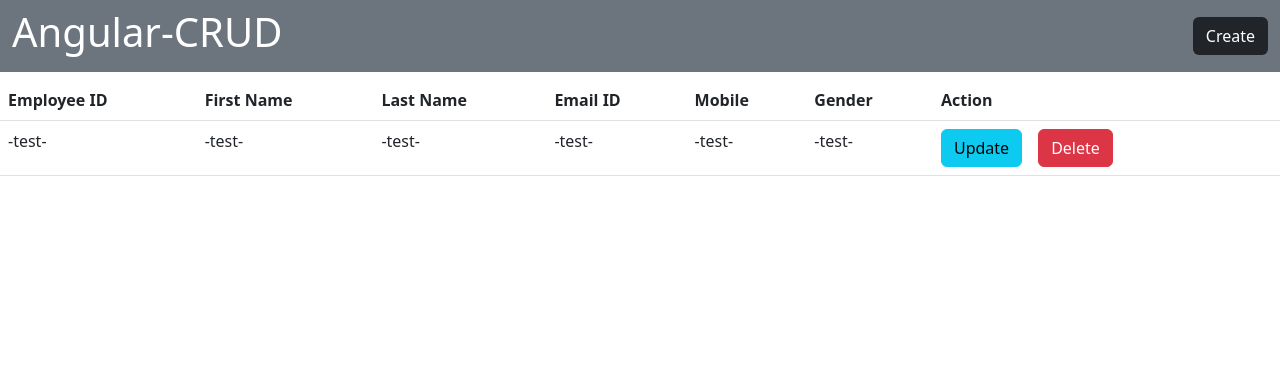
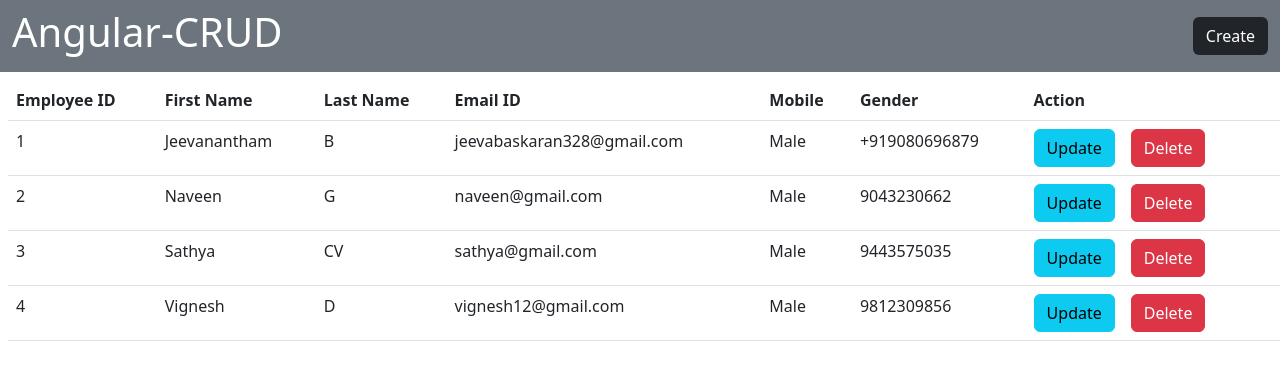
Before and after one commit to Jeeva-Sparkouttech/Angular-CRUD, an Angular app: page / in a window 1280 px wide. Shown: the top 380 px of the page. Built offline with nearby package versions, Linux system fonts and the light colour scheme; data requests are answered from the project's data file.

Commit message:
POST and GET api call

```diff
--- a/db.json
+++ b/db.json
@@ -1,12 +1,45 @@
 {
   "posts": [
-
+    {
+      "id": "1",
+      "firstName": "Jeevanantham",
+      "lastName": "B",
+      "email": "jeevabaskaran328@gmail.com",
+      "gender": "Male",
+      "mobile": "+919080696879"
+    },
+    {
+      "id": "2",
+      "firstName": "Naveen",
+      "lastName": "G",
+      "email": "naveen@gmail.com",
+      "gender": "Male",
+      "mobile": "9043230662"
+    },
+    {
+      "id": "3",
+      "firstName": "Sathya",
+      "lastName": "CV",
+      "email": "sathya@gmail.com",
+      "gender": "Male",
+      "mobile": "9443575035"
+    },
+    {
+      "id": "4",
+      "firstName": "Vignesh",
+      "lastName": "D",
+      "email": "vignesh12@gmail.com",
+      "gender": "Male",
+      "mobile": "9812309856"
+    }
   ],
-    "comments": [{
+  "comments": [
+    {
       "id": 1,
       "body": "some comment",
       "postId": 1
-    }],
+    }
+  ],
   "profile": {
     "name": "typicode"
   }
--- a/src/app/create-data/create-data.component.ts
+++ b/src/app/create-data/create-data.component.ts
@@ -1,8 +1,8 @@
 import { Component, OnInit } from '@angular/core';
-import { FormsModule,ReactiveFormsModule } from '@angular/forms';
 import { FormBuilder,FormGroup } from '@angular/forms';
 import { EmployeeModel } from '../employee.model';
 import { CrudServiceService } from '../Service/crud-service.service';
+import { Router } from '@angular/router';
 
 @Component({
   selector: 'app-create-data',
@@ -14,7 +14,7 @@ export class CreateDataComponent implements OnInit {
   angForm !: FormGroup
   employeeModalObj : EmployeeModel = new EmployeeModel()
 
-  constructor(private formBuilder : FormBuilder,private api : CrudServiceService) { }
+  constructor(private formBuilder : FormBuilder,private api : CrudServiceService , private router:Router) { }
 
   ngOnInit(): void {
     this.angForm = this.formBuilder.group({
@@ -27,12 +27,25 @@ export class CreateDataComponent implements OnInit {
     })
   }
 
-  postEmployeeDetails(){
+  async postEmployeeDetails(){
     this.employeeModalObj.id = this.angForm.value.id
     this.employeeModalObj.firstName = this.angForm.value.firstName
     this.employeeModalObj.lastName = this.angForm.value.lastName
     this.employeeModalObj.email = this.angForm.value.email
     this.employeeModalObj.gender = this.angForm.value.gender
     this.employeeModalObj.mobile = this.angForm.value.mobile
+
+    await this.api.postEmployee(this.employeeModalObj)
+    .subscribe(res=>{
+      console.log(res)
+      alert("Employee added successfully")
+      this.angForm.reset()
+    },
+    err=>{
+      console.log(err)
+      alert("Something went wrong")
+    })
+
+    await this.router.navigate(['/home'])
   }
 }
--- a/src/app/home/home.component.html
+++ b/src/app/home/home.component.html
@@ -1,4 +1,4 @@
-<table class="table mt-2">
+<table class="table mt-2 ms-2">
     <thead>
         <tr>
             <th scope="col">Employee ID</th>
@@ -12,16 +12,17 @@
     </thead>
     <tbody>
         <tr>
-            <td>-test-</td>
-            <td>-test-</td>
-            <td>-test-</td>
-            <td>-test-</td>
-            <td>-test-</td>
-            <td>-test-</td>
-            <td>
-                <button class="btn btn-info" routerLink="/update-data">Update</button>
-                <button class="btn btn-danger mx-3" routerLink="/delete-data">Delete</button>
-            </td>
-        </tr>
+            <tr *ngFor="let employee of employeeData">
+                <td scope="col">{{employee.id}}</td>
+                <td scope="col">{{employee.firstName}}</td>
+                <td scope="col">{{employee.lastName}}</td>
+                <td scope="col">{{employee.email}}</td>
+                <td scope="col">{{employee.gender}}</td>
+                <td scope="col">{{employee.mobile}}</td>
+                <td>
+                    <button class="btn btn-info" routerLink="/update-data">Update</button>
+                    <button class="btn btn-danger mx-3" routerLink="/delete-data">Delete</button>
+                </td>
+            </tr>
     </tbody>
 </table>
--- a/src/app/home/home.component.ts
+++ b/src/app/home/home.component.ts
@@ -1,4 +1,5 @@
 import { Component, OnInit } from '@angular/core';
+import { CrudServiceService } from '../Service/crud-service.service';
 
 @Component({
   selector: 'app-home',
@@ -7,9 +8,19 @@ import { Component, OnInit } from '@angular/core';
 })
 export class HomeComponent implements OnInit {
 
-  constructor() { }
+  employeeData !: any
+
+  constructor(private api : CrudServiceService) { }
 
   ngOnInit(): void {
+    this.getAllEmployee()
+  }
+
+  getAllEmployee(){
+    this.api.getEmployee()
+    .subscribe(res =>{
+      this.employeeData = res
+    })
   }
 
 }
```
Lines whose indentation alone changed are shown as unchanged.
